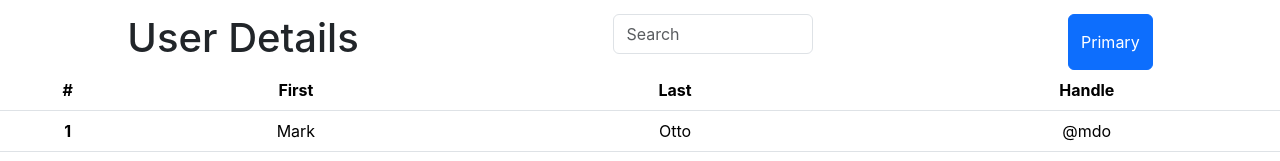
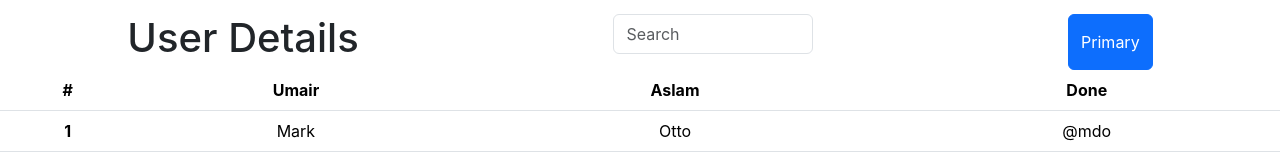
Before and after one commit to gulfamelahi7-ui/umair-shazaib-work, a React (Create React App) app: page / in a window 1280 px wide. Shown: the part 442-603 px from the top of the page. Built offline with nearby package versions, Linux system fonts and the light colour scheme.

Commit message:
Umair Work

```diff
--- a/src/components/Umair.jsx
+++ b/src/components/Umair.jsx
@@ -21,9 +21,9 @@
   <thead>
     <tr>
       <th scope="col">#</th>
-      <th scope="col">First</th>
-      <th scope="col">Last</th>
-      <th scope="col">Handle</th>
+      <th scope="col">Umair</th>
+      <th scope="col">Aslam</th>
+      <th scope="col">Done</th>
     </tr>
   </thead>
   <tbody>
```
